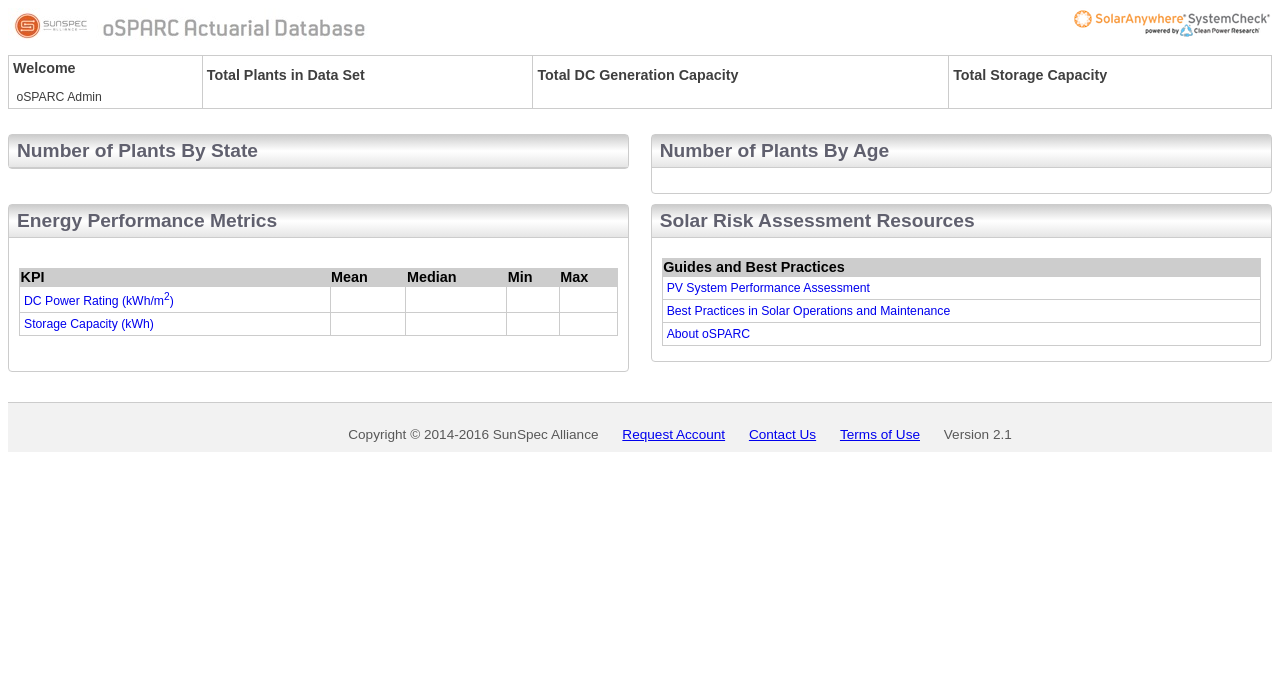
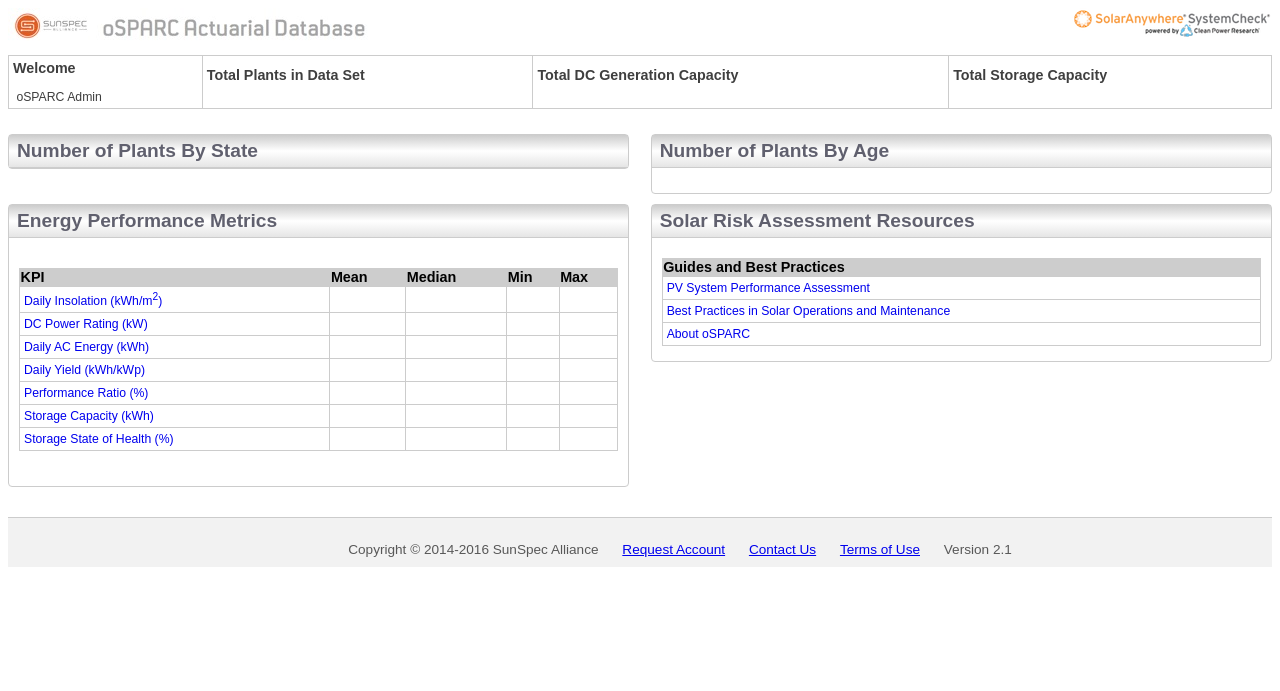
Before and after one commit to sunspec/osparc-django-website, a Django app: page /osparc/ in a window 1280 px wide. Shown: the top 691 px of the page. Run offline with Django 3.2, Linux system fonts and the light colour scheme; some libraries are stand-ins or nearby versions.

Commit message:
daily insolation and generated energy KPIs

```diff
--- a/osparc/static/osparc/dashboard.js
+++ b/osparc/static/osparc/dashboard.js
@@ -101,14 +101,40 @@ var osparc_dashboard = function() {
             method:"GET",
             url:"http://localhost:8001/api/plants/kpis",
             success:function(result){
+                document.getElementById('ghi_mean').innerHTML = result['DailyInsolation']['mean'];
+                document.getElementById('ghi_med').innerHTML = result['DailyInsolation']['median'];
+                document.getElementById('ghi_min').innerHTML = result['DailyInsolation']['min'];
+                document.getElementById('ghi_max').innerHTML = result['DailyInsolation']['max'];
+
                 document.getElementById('dc_mean').innerHTML = result['DCRating']['mean'];
                 document.getElementById('dc_med').innerHTML = result['DCRating']['median'];
                 document.getElementById('dc_min').innerHTML = result['DCRating']['min'];
                 document.getElementById('dc_max').innerHTML = result['DCRating']['max'];
+
+                document.getElementById('wh_mean').innerHTML = result['DailyGeneratedEnergy']['mean'];
+                document.getElementById('wh_med').innerHTML = result['DailyGeneratedEnergy']['median'];
+                document.getElementById('wh_min').innerHTML = result['DailyGeneratedEnergy']['min'];
+                document.getElementById('wh_max').innerHTML = result['DailyGeneratedEnergy']['max'];
+
+                document.getElementById('yield_mean').innerHTML = result['DailyYield']['mean'];
+                document.getElementById('yield_med').innerHTML = result['DailyYield']['median'];
+                document.getElementById('yield_min').innerHTML = result['DailyYield']['min'];
+                document.getElementById('yield_max').innerHTML = result['DailyYield']['max'];
+
+                document.getElementById('pr_mean').innerHTML = result['PerformanceRatio']['mean'];
+                document.getElementById('pr_med').innerHTML = result['PerformanceRatio']['median'];
+                document.getElementById('pr_min').innerHTML = result['PerformanceRatio']['min'];
+                document.getElementById('pr_max').innerHTML = result['PerformanceRatio']['max'];
+
                 document.getElementById('stor_mean').innerHTML = result['StorageCapacity']['mean'];
                 document.getElementById('stor_med').innerHTML = result['StorageCapacity']['median'];
                 document.getElementById('stor_min').innerHTML = result['StorageCapacity']['min'];
                 document.getElementById('stor_max').innerHTML = result['StorageCapacity']['max'];
+
+                document.getElementById('soh_mean').innerHTML = result['StorageStateOfHealth']['mean'];
+                document.getElementById('soh_med').innerHTML = result['StorageStateOfHealth']['median'];
+                document.getElementById('soh_min').innerHTML = result['StorageStateOfHealth']['min'];
+                document.getElementById('soh_max').innerHTML = result['StorageStateOfHealth']['max'];
 
 
 
--- a/osparc/templates/osparc/index.html
+++ b/osparc/templates/osparc/index.html
@@ -42,11 +42,39 @@
               <table class="tablesorter">
                 <tr><th>KPI</th><th>Mean</th><th>Median</th><th>Min</th><th>Max</th></tr>
                 <tr>
-                  <td><a href="http://www.sunspec.org/go/osparc">DC Power Rating (kWh/m<sup>2</sup>)</a></td>
+                  <td><a href="http://www.sunspec.org/go/osparc">Daily Insolation (kWh/m<sup>2</sup>)</a></td>
+                  <td id='ghi_mean'></td>
+                  <td id='ghi_med'></td>
+                  <td id='ghi_min'></td>
+                  <td id='ghi_max'></td>
+                </tr>
+                <tr>
+                  <td><a href="http://www.sunspec.org/go/osparc">DC Power Rating (kW)</a></td>
                   <td id='dc_mean'></td>
                   <td id='dc_med'></td>
                   <td id='dc_min'></td>
                   <td id='dc_max'></td>
+                </tr>
+                <tr>
+                  <td><a href="http://www.sunspec.org/go/osparc">Daily AC Energy (kWh)</a></td>
+                  <td id='wh_mean'></td>
+                  <td id='wh_med'></td>
+                  <td id='wh_min'></td>
+                  <td id='wh_max'></td>
+                </tr>
+                <tr>
+                  <td><a href="http://www.sunspec.org/go/osparc">Daily Yield (kWh/kWp)</a></td>
+                  <td id='yield_mean'></td>
+                  <td id='yield_med'></td>
+                  <td id='yield_min'></td>
+                  <td id='yield_max'></td>
+                </tr>
+                <tr>
+                  <td><a href="http://www.sunspec.org/go/osparc">Performance Ratio (%)</a></td>
+                  <td id='pr_mean'></td>
+                  <td id='pr_med'></td>
+                  <td id='pr_min'></td>
+                  <td id='pr_max'></td>
                 </tr>
                 <tr>
                   <td><a href="http://www.sunspec.org/go/osparc">Storage Capacity (kWh)</a></td>
@@ -54,6 +82,13 @@
                   <td id='stor_med'></td>
                   <td id='stor_min'></td>
                   <td id='stor_max'></td>
+                </tr>
+                <tr>
+                  <td><a href="http://www.sunspec.org/go/osparc">Storage State of Health (%)</a></td>
+                  <td id='soh_mean'></td>
+                  <td id='soh_med'></td>
+                  <td id='soh_min'></td>
+                  <td id='soh_max'></td>
                 </tr>
               </table>
             </div>
```
